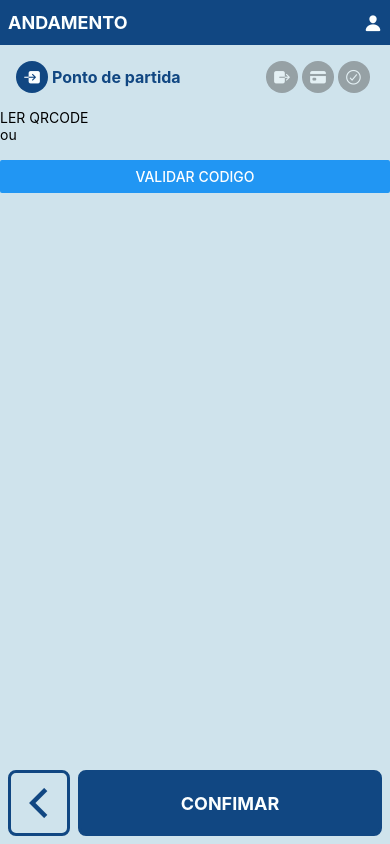
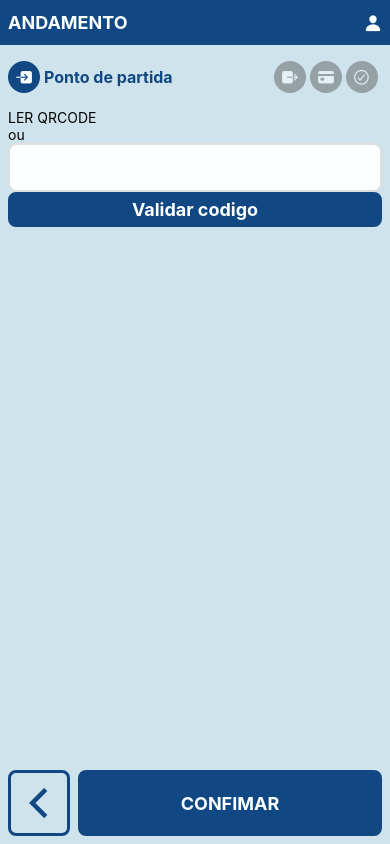
Before and after one commit to pedrocosta132/andamento, a React Native app: screen /CreateList in a window 390 px wide. Built offline with nearby package versions, Linux system fonts and the light colour scheme.

Commit message:
feat: custom input & fix: layout

```diff
--- a/src/components/Layout/styled.ts
+++ b/src/components/Layout/styled.ts
@@ -9,7 +9,7 @@ export const styled = StyleSheet.create({
     marginHorizontal: "auto",
     paddingTop: Constants.statusBarHeight,
     flex: 1,
-    alignItems: "center",
+    alignItems: "stretch",
     backgroundColor: colors.background,
     overflow: "hidden",
   },
--- a/src/components/Stepper/styled.ts
+++ b/src/components/Stepper/styled.ts
@@ -4,7 +4,7 @@ import colors from "../../constants/colors";
 export const styled = StyleSheet.create({
   container: {
     width: "100%",
-    padding: 16,
+    paddingVertical: 16,
     flexDirection: "row",
     alignItems: "center",
   },
--- a/src/components/Steps/StartingPointStep/index.tsx
+++ b/src/components/Steps/StartingPointStep/index.tsx
@@ -1,7 +1,8 @@
 import { useState } from "react";
-import { Button, Pressable, Text, TextInput, View } from "react-native";
+import { Pressable, Text, View } from "react-native";
+import TextInput from "../../TextInput";
+import Button from "../../Button";
 import { Station } from "../../../types";
-import { styled } from "./styled";
 import apiService from "../../../services/mockApi";
 
 type StartingPointStepProps = {
@@ -42,8 +43,11 @@ export default function StartingPointStep({
             <></>
           </View>
           <View>
-            <TextInput value={inputCode} onChangeText={setInputCode} />
-            <Button title="validar codigo" onPress={handleCodeChange} />
+            <TextInput value={inputCode} onChange={setInputCode} />
+            <Button
+              text="Validar codigo"
+              onPress={handleCodeChange}
+            />
           </View>
 
         </>
--- /dev/null
+++ b/src/components/TextInput/index.tsx
@@ -0,0 +1,22 @@
+import { StyleProp, TextInput as TextInputComponent, TextStyle } from "react-native";
+import { styled } from "./styled";
+
+type TextInputProps = {
+  value: string;
+  onChange: (text: string) => void;
+  styles?: StyleProp<TextStyle>
+}
+
+export default function TextInput({
+  value,
+  onChange,
+  styles = {},
+}: TextInputProps) {
+  return (
+    <TextInputComponent
+      style={[styled.input, styles]}
+      onChangeText={onChange}
+      value={value}
+    />
+  );
+}
--- /dev/null
+++ b/src/components/TextInput/styled.ts
@@ -0,0 +1,15 @@
+import { StyleSheet } from "react-native";
+import colors from "../../constants/colors";
+
+export const styled = StyleSheet.create({
+  input: {
+    padding: 12,
+    flexGrow: 1,
+    backgroundColor: colors.white,
+    borderColor: "#dedede",
+    borderWidth: 2,
+    borderStyle: "solid",
+    borderRadius: 8,
+    fontSize: 18,
+  }
+});
--- a/src/pages/CreateTrip.tsx
+++ b/src/pages/CreateTrip.tsx
@@ -52,7 +52,7 @@ export default function CreateTrip() {
 
   return (
     <Layout>
-      <ScrollView style={{ flex: 1, width: "100%" }}>
+      <ScrollView style={{ flex: 1, paddingHorizontal: 8 }}>
         <Stepper steps={steps} activeIndex={step} />
         {step === 0 && (
           <StartingPointStep
```
